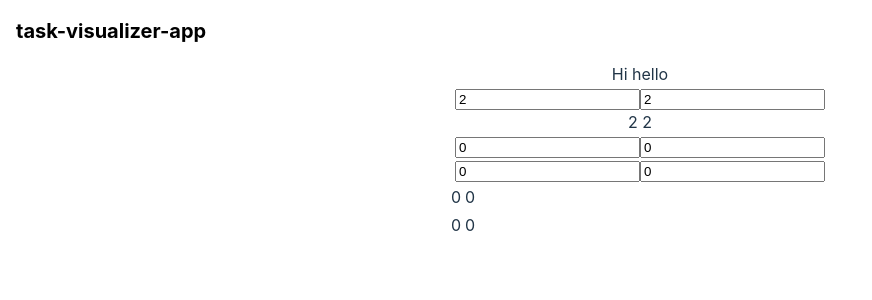
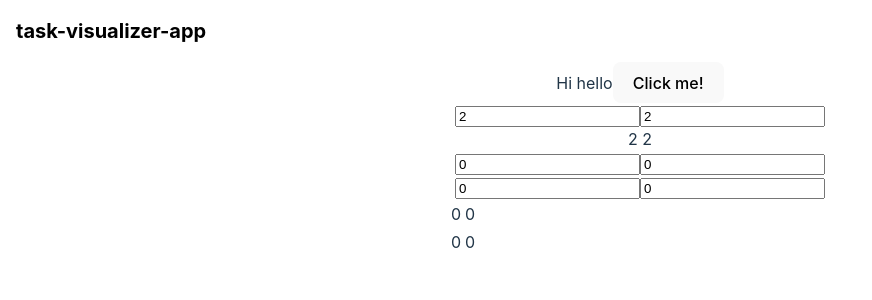
Before and after one commit to YaBoyya/task-visualizer-app, a React (Vite) app: page / in a window 1280 px wide. Shown: the top 300 px of the page, without its empty margins (0-872 px from the left). Built offline with nearby package versions, Linux system fonts and the light colour scheme.

Commit message:
Add WIP MC_DZZZ algorithm with default values that can be launched with a button

```diff
--- a/src/App.tsx
+++ b/src/App.tsx
@@ -1,11 +1,52 @@
 import './App.css'
 import Matrix from './Matrix'
+import MC_DZZZ from './MC_DZZZ'
+
+
+const taskGraph = [
+// 0, 1, 2, 3, 4, 5, 6, 7, 8, 9,10,11,12
+  [0, 0, 1, 1, 1, 0, 0, 0, 0, 0, 0, 0, 0], // 0
+  [0, 0, 0, 0, 0, 1, 1, 0, 0, 0, 0, 0, 0], // 1
+  [0, 0, 0, 0, 0, 0, 0, 1, 0, 0, 0, 0, 0], // 2
+  [0, 0, 0, 0, 0, 0, 0, 0, 1, 0, 0, 0, 0], // 3
+  [0, 0, 0, 0, 0, 0, 0, 0, 0, 1, 0, 0, 0], // 4
+  [0, 0, 0, 0, 0, 0, 0, 0, 0, 1, 0, 0, 0], // 5
+  [0, 0, 0, 0, 0, 0, 0, 0, 0, 0, 0, 0, 1], // 6
+  [0, 0, 0, 0, 0, 0, 0, 0, 0, 0, 0, 0, 0], // 7
+  [0, 0, 0, 0, 0, 0, 0, 0, 0, 0, 1, 1, 0], // 8
+  [0, 0, 0, 0, 0, 0, 0, 0, 0, 0, 0, 0, 1], // 9
+  [0, 0, 0, 0, 0, 0, 0, 0, 0, 0, 0, 0, 0], // 10
+  [0, 0, 0, 0, 0, 0, 0, 0, 0, 0, 0, 0, 0], // 11
+  [0, 0, 0, 0, 0, 0, 0, 0, 0, 0, 0, 0, 0], // 12
+]
+
+const taskSpecification = [
+// pi, ai, Di -> czas wykonania zadania, liczba żądanych procesorów, najpóźniejszy możliwy termin zakończenia zadania
+  [30, 3, 90], // 0
+  [10, 2, 20], // 1
+  [5, 1, 5],   // 2
+  [10, 3, 30], // 3
+  [15, 1, 15], // 4
+  [20, 1, 20], // 5
+  [25, 3, 75], // 6
+  [25, 1, 25], // 7
+  [10, 1, 10], // 8
+  [20, 2, 40], // 9
+  [20, 3, 40], // 10
+  [10, 2, 20], // 11
+  [20, 3, 60]  // 12
+];
+const n = taskGraph.length; // task count
+const m = 3; // processor count
 
 function App() {
   return (
     <>
       <div className='container'>
         Hi hello
+        <button onClick={() => MC_DZZZ(taskGraph, taskSpecification, n, m)}>
+          Click me!
+        </button>
         <Matrix />
       </div>
     </>
--- /dev/null
+++ b/src/MC_DZZZ.tsx
@@ -0,0 +1,94 @@
+export interface EdgeParams {
+  start: number;
+  end: number;
+}
+
+function solveEdges(taskGraph: number[][]) {
+  let edges: EdgeParams[] = [];
+
+  taskGraph.forEach((row, start) => {
+      row.forEach((el, end) => {
+      if (el == 1) {
+        let edge: EdgeParams = {
+          'start': start,
+          'end': end
+        }
+        edges = [...edges, edge];
+      }
+    })
+  })
+  return edges
+}
+
+function solveTaskPriority(pi: number, ai: number) {
+  return pi*ai;
+}
+
+// TODO FIX all values are the same
+function solveCriticalTaskTimes(startTask: number, taskGraph: number[][], taskSpecification: number[][]) {
+  let criticalTaskTime = taskSpecification[startTask][0];
+  let vals: number[] = [];
+  taskGraph[startTask].forEach((el, next) => {
+    if (el == 1) {
+      vals = [...vals, criticalTaskTime + solveCriticalTaskTimes(next, taskGraph, taskSpecification)];
+    }
+  })
+  console.log(`Task num: ${startTask}`)
+  console.log(Math.max(...vals, criticalTaskTime));
+  return Math.max(...vals, criticalTaskTime);
+}
+
+function solveHi(taskConnections: number[]) {
+  // TODO check if it's solved correctly -> edges to or from i
+  // temporary solution, works as long as graph is just 0 and 1
+  return taskConnections.reduce((partialSum, a) => partialSum + a, 0);
+}
+
+function MC_DZZZ(tasksGraph: number[][], taskSpecification: number[][], n: number, m: number) {
+  // p: 0, a: 1, D: 2
+  const t = 0;
+
+  const edges = solveEdges(tasksGraph);       // E
+  const taskPriority = Array(n).fill(0);      // wi
+  const criticalTaskTimes= Array(n).fill(0);  // ti
+  const H = Array(n).fill(0);                 // hi
+
+  for (let i = 0; i < n; i++) {
+    taskPriority[i] = solveTaskPriority(taskSpecification[i][0], taskSpecification[i][1]);
+    criticalTaskTimes[i] = solveCriticalTaskTimes(i, tasksGraph, taskSpecification);
+    H[i] = solveHi(tasksGraph[i]);
+  }
+
+  if (edges !== null) {
+    for (let i = 0; i < n; i++) {
+      taskPriority[i] = taskPriority[i] + criticalTaskTimes[i];
+    }
+  }
+  for (let i = 0; i < n; i++){
+    // TODO find new example that passes
+    if (criticalTaskTimes[i] > taskSpecification[i][2]) {
+      // TODO customize the event
+      throw Error(`Uszeregowanie nie istnieje.${i}, ${criticalTaskTimes[i]}, ${taskSpecification[i][2]}`);
+    }
+  }
+  const P = structuredClone(taskSpecification);    // T copy
+  const q = structuredClone(taskSpecification[0]); // pi copy
+  console.log(`Ilość tasków(n): ${n}`)
+  console.log(`Ilość procesów(w): ${m}`)
+  console.log(`Macierz specyfikacji zadań((pi, ai, Di), Ti ∈ T): ${taskSpecification}`)
+  console.log(`Zbiór krawędzi grafu(E): ${JSON.stringify(edges)}`)
+  console.log(`Priorytet zadania(w): ${taskPriority}`)
+  console.log(`Czas zadanie krytycznego(ti): ${criticalTaskTimes}`)
+  console.log(`Maksymalna liczba krawędzi w G prowadząca od Ti(h): ${H}`)
+  // console.log(`Priorytet zadania(w): ${W}`)
+  // while(P !== null) {
+  //   const av = m;
+  //   // Q = {Ti ∈ P : (qj = 0, j ∈ Bi ) ∧ (qi > 0)}; /*zbiór zadań gotowych*/
+  //   if (Q === null) {
+  //     // TODO goto end-while, to break czy continue?
+  //     break;
+  //   }
+  // }
+}
+
+export default MC_DZZZ;
```
